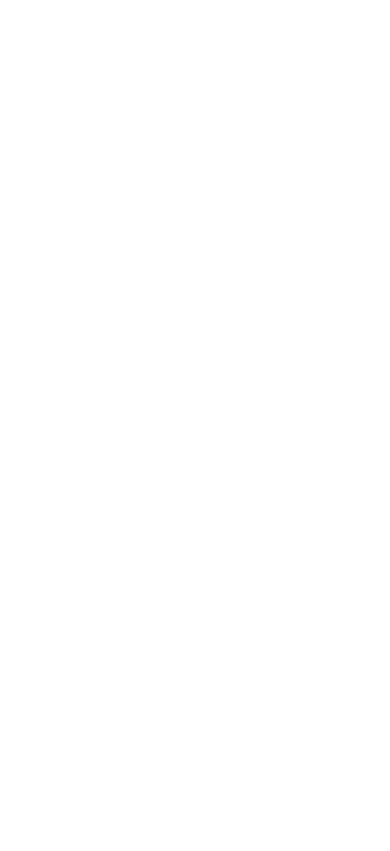
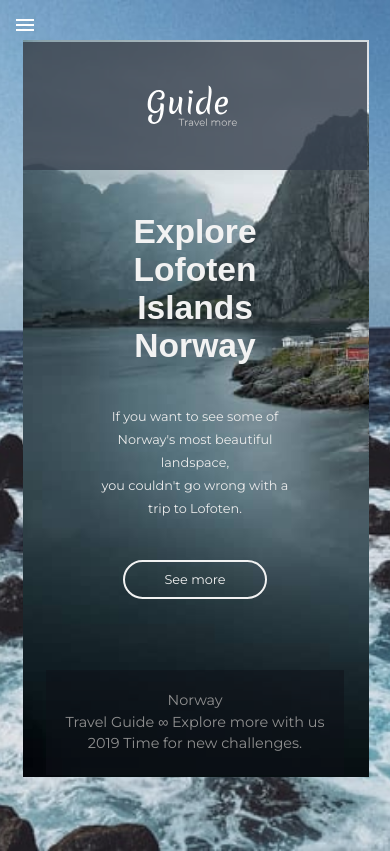
Before and after one commit to dharmyx/Travel-Guide, a plain HTML site: page index.html in a window 390 px wide. Drawn offline with Linux system fonts and the light colour scheme; a web font is replaced by a local one.

Commit message:
Travel Tour
- HTML
- CSS

```diff
--- a/index.html
+++ b/index.html
@@ -1,5 +1,6 @@
 <!DOCTYPE html>
 <html class="no-js">
+
     <head>
         <meta charset="utf-8">
         <meta http-equiv="X-UA-Compatible" content="IE=edge">
@@ -7,9 +8,79 @@
         <meta name="description" content="">
         <meta name="viewport" content="width=device-width, initial-scale=1">
         <link rel="stylesheet" href="style.css">
+        <link href="https://fonts.googleapis.com/icon?family=Material+Icons" rel="stylesheet">
     </head>
+
     <body>
+        <main>
+            <div class="inner-main">
+                <div class="content">
+                    <div class="inner-content">
+                        <div class="menu-wrap">
+                            <input type="checkbox" class="toggler">
+                            <div class="hamburger">
+                                <div></div>
+                            </div>
+                            <div class="menu">
+                                <div>
+                                    <div>
+                                        <ul>
+                                            <li><a href="#"></a>About</li>
+                                            <li><a href="#"></a>News</li>
+                                            <li><a href="#"></a>Contact Us</li>
+                                        </ul>
+                                    </div>
+                                </div>
+                            </div>
+                        </div>
+                        <div class="header-items">
+                            <div class="logo-img"></div>
+                            <div class="nav-items1">
+                                <a href="#" class="cul">Culture</a>
+                                <p>Life and people</p>
+                            </div>
+                            <div class="nav-items2">
+                                <a href="#" class="rea">Read more</a>
+                                <p>Info and advices</p>
+                            </div>
+                            <div class="nav-items3">
+                                <a href="#" class="cou">Cousine</a>
+                                <p>Must-tried food</p>
+                            </div>
+                            <div class="nav-items4">
+                                <a href="#" class="pla">Places</a>
+                                <p>Explore and discover</p>
+                            </div>
+                            <div class="nav-items5">
+                                <a href="#" class="act">Activities</a>
+                                <p>Enjoy</p>
+                            </div>
+                        </div>
+                        <div class="inner-text">
+                            <div class="text-column1">
+                                <div class="text-content">
+                                    <p class="explore">Explore Lofoten Islands Norway</p>
+                                    <p class="if">
+                                        If you want to see some of Norway's most beautiful landspace,<br>you couldn't go
+                                        wrong with a trip to Lofoten.
+                                    </p>
+                                    <div class="btn">
+                                        <a href="#">See more</a>
+                                    </div>
+                                </div>
+                            </div>
+                            <div class="text-column2">
+                                <div class="text2">
+                                    <p>Norway</p>
+                                    <p>Travel Guide ∞ Explore more with us</p>
+                                    <p>2019 Time for new challenges.</p>
+                                </div>
+                            </div>
+                        </div>
+                    </div>
+                </div>
+            </div>
+        </main>
+    </body>
 
-
-    </body>
 </html>
--- /dev/null
+++ b/menu.css
@@ -0,0 +1,133 @@
+
+.menu-wrap {
+    position: fixed;
+    top: 0;
+    left: 0;
+    z-index: 1;
+}
+
+
+.menu-wrap .toggler {
+    position: absolute;
+    top: 0;
+    left: 0;
+    z-index: 2;
+    cursor: pointer;
+    width: 30px;
+    height: 30px;
+    opacity: 0;
+}
+
+.menu-wrap .hamburger {
+    position: absolute;
+    top: 0;
+    left: 0;
+    z-index: 1;
+    width: 50px;
+    height: 50px;
+    padding: 1rem;
+    background: rgb(4, 42, 79, .05);
+    display: flex;
+    align-items: center;
+    justify-content: center;
+}
+
+/* Hamburger Line */
+
+.menu-wrap .hamburger > div {
+    position: relative;
+    width: 100%;
+    height: 2px;
+    background-color: #fff;
+    display: flex;
+    align-items: center;
+    justify-content: center;
+    transition: all 0.5s ease;
+}
+
+.menu-wrap .hamburger > div:before,
+.menu-wrap .hamburger > div:after {
+    content: '';
+    position: absolute;
+    z-index: 1;
+    top: -5px;
+    width: 100%;
+    height: 2px;
+    background: inherit;
+}
+
+.menu-wrap .hamburger > div:after{
+    top: 5px;
+}
+
+.menu-wrap .toggler:checked + .hamburger > div {
+    transform: rotate(135deg);
+}
+
+.menu-wrap .toggler:checked + .hamburger > div:before,
+.menu-wrap .toggler:checked + .hamburger > div:after {
+    top: 0;
+    transform: rotate(90deg);
+}
+
+.menu-wrap .toggler:checked:hover + .hamburger > div {
+    transform: rotate(225deg);
+}
+
+.menu-wrap .toggler:checked ~ .menu {
+    visibility: visible;
+}
+
+.menu-wrap .toggler:checked ~ .menu > div {
+    transform: scale(1);
+}
+
+.menu-wrap .toggler:checked ~ .menu > div > div {
+    opacity: 1;
+    transition: opacity 0.5s ease;
+}
+
+.menu-wrap .menu {
+    position: fixed;
+    top: 0;
+    left: 0;
+    width: 100%;
+    height: 100%;
+    visibility: hidden;
+    overflow: hidden;
+    display: flex;
+    align-items: center;
+    justify-content: center;
+}
+
+.menu-wrap .menu > div {
+    background: rgb(4, 42, 79, .75);
+    border-radius: 20px;
+    width: 50vw;
+    height: 35vh;
+    display: flex;
+    flex: none;
+    align-items: center;
+    justify-content: center;
+    transform: scale(0);
+    transition: all 0.4s ease;
+}
+
+.menu-wrap .menu > div > div {
+    text-align: center;
+    max-width: 50vw;
+    max-height: 20vh;
+    opacity: 0;
+    transition: opacity 0.5s ease;
+}
+
+
+
+.menu-wrap .menu > div > div > ul > li {
+    list-style: none;
+    color: #fff;
+    font-size: 1rem;
+    padding: 1rem;
+    text-align: center;
+    text-transform: uppercase;
+}
--- a/style.css
+++ b/style.css
@@ -0,0 +1,486 @@
+
+
+@import url('https://fonts.googleapis.com/css2?family=Cantata+One&family=DM+Serif+Display&family=Montserrat&family=Rozha+One&display=swap');
+
+* {
+    box-sizing: border-box;
+    margin: 0;
+    padding: 0;
+}
+
+body {
+    background-image: url(img/rocky-bg2.jpeg);
+    background-position: center;
+    background-size: cover;
+    background-repeat: no-repeat;
+}
+.menu-wrap,
+.toggler,
+.hamburger,
+.menu {
+    display: none;
+}
+.inner-main {
+    max-width: 100%;
+    height: 100%;
+    border: 2px solid rgb(0, 0, 0, 0);
+    border-top: none;
+}
+.content {
+    max-width: 90%;
+    height: 100%;
+    display: flex;
+    justify-content: center;
+    margin: 40px auto;
+}
+.inner-content {
+    max-width: 100%;
+    height: auto;
+    background-image: url(img/rock-bg.jpeg);
+    background-position-y: -30px;
+    background-size: cover;
+    background-repeat: no-repeat;
+    border: 2px solid rgb(0, 0, 0, 0);
+}
+.header-items {
+    width: 100%;
+    height: auto;
+    padding: 15px 80px;
+    background-color: rgb(53, 63, 77, 0.8);
+    display: grid;
+    grid-template-columns: repeat(7, 1fr);
+    grid-template-areas: "a . b c d e f";
+    grid-column-gap: 20px;
+}
+.logo-img {
+    grid-area: a;
+    width: auto;
+    height: 58px;
+    background-image: url(img/Travel-logo.svg);
+    background-position: center;
+    background-size: cover;
+    padding: 10px;
+    cursor: pointer;
+    animation: fadeIn 3s 1;
+}
+@keyframes fadeIn {
+    from {
+      opacity: 0;
+    }
+
+    to {
+      opacity: 1;
+    }
+  }
+
+.nav-items1 {
+    grid-area: b;
+    padding: 10px;
+}
+.nav-items2 {
+    grid-area: c;
+    padding: 10px;
+}
+.nav-items3 {
+    grid-area: d;
+    padding: 10px;
+}
+.nav-items4 {
+    grid-area: e;
+    padding: 10px;
+}
+.nav-items5 {
+    grid-area: f;
+    padding: 10px;
+}
+.nav-items1:hover,
+.nav-items2:hover,
+.nav-items3:hover,
+.nav-items4:hover,
+.nav-items5:hover {
+    background-color: rgb(211, 211, 211, 0.2);
+    border-bottom: 1px solid rgb(241, 240, 240);
+    border-radius: 5px;
+    cursor: pointer;
+    transition: ease-in-out .5s;
+}
+.nav-items1 a,
+.nav-items2 a,
+.nav-items3 a,
+.nav-items4 a,
+.nav-items5 a {
+    color: #ffffff;
+    text-decoration: none;
+    cursor: pointer;
+}
+.nav-items1 p,
+.nav-items2 p,
+.nav-items3 p,
+.nav-items4 p,
+.nav-items5 p {
+    font-size: .75rem;
+    font-weight: lighter;
+    padding-top: 10px;
+}
+.nav-items1,
+.nav-items2,
+.nav-items3,
+.nav-items4,
+.nav-items5 {
+    color: #ececec;
+    font-family: 'Montserrat', sans-serif;
+    padding-top: 10px;
+}
+
+.inner-text {
+    border: 2px solid rgb(0, 0, 0, 0);
+    width: 100%;
+    height: auto;
+    display: grid;
+    grid-template-columns: 65% auto;
+    grid-template-areas: "x y";
+}
+.text-column1 {
+    height: auto;
+    grid-area: x;
+    border: 1px solid rgb(0, 0, 0, 0);
+}
+.text-content {
+    width: fit-content;
+    height: auto;
+    border: none;
+    margin: 20px 70px;
+}
+.explore {
+    width: 90%;
+    height: auto;
+    font-family: 'Cantata One', sans-serif;
+    color: #f2f2f2;
+    font-size: 4.25rem;
+    font-weight: 900;
+    margin: 20px 0;
+    animation: fadeInLeft 3s 1;
+}
+@keyframes fadeInLeft {
+    from {
+      opacity: 0;
+      -webkit-transform: translate3d(-100%, 0, 0);
+      transform: translate3d(-100%, 0, 0);
+    }
+
+    to {
+      opacity: 1;
+      -webkit-transform: translate3d(0, 0, 0);
+      transform: translate3d(0, 0, 0);
+    }
+  }
+.if {
+    color: #ececec;
+    font-size: .8rem;
+    font-family: 'Montserrat', sans-serif;
+    line-height: 1.8;
+    margin: 20px 0;
+}
+.btn {
+    border: 2px solid #f2f2f2;
+    border-radius: 20px;
+    padding: 10px 40px;
+    font-family: 'Montserrat', sans-serif;
+    font-size: .8rem;
+    width: fit-content;
+    margin: 20px 0 70px;
+    cursor: pointer;
+    transition: ease .3s;
+}
+.btn:hover {
+    border: 2px solid #9e9e9e;
+}
+a {
+    text-decoration: none;
+    color: #f2f2f2;
+}
+.text-column2 {
+    grid-area: y;
+    display: flex;
+    flex-direction: row-reverse;
+    align-items: flex-end;
+}
+.text2 {
+    width: fit-content;
+    height: fit-content;
+    margin: 20px;
+    padding: 20px;
+    color: #909090;
+    font-size: .9rem;
+    font-weight: lighter;
+    font-family: 'Montserrat', sans-serif;
+    text-align: end;
+    background-color: rgb(14, 17, 24, 0.5);
+    line-height: 1.5;
+    animation: fadeIn 5s 1;
+}
+@keyframes fadeIn {
+    from {
+      opacity: 0;
+    }
+
+    to {
+      opacity: 1;
+    }
+  }
+
+/* MEDIA QUERRY SECTION */
+
+
+
+  @media (max-width: 768px) {
+
+      .content {
+          max-width: 90%;
+      }
+      .inner-content {
+          max-width: 100%;
+      }
+      .header-items {
+        width: 100%;
+        height: auto;
+        padding: 15px 40px;
+        background-color: rgb(53, 63, 77, 0.8);
+        display: flex;
+        flex-direction: column;
+    }
+    .logo-img {
+        grid-area: a;
+        width: 100%;
+        height: 98px;
+        background-image: url(img/Travel-logo.svg);
+        background-position: center;
+        background-size: 25vw;
+        background-repeat: no-repeat;
+        padding: 10px;
+        cursor: pointer;
+        animation: fadeIn 3s 1;
+    }
+    @keyframes fadeIn {
+        from {
+          opacity: 0;
+        }
+
+        to {
+          opacity: 1;
+        }
+      }
+
+    .nav-items1 {
+        display: none;
+    }
+    .nav-items2 {
+        display: none;
+    }
+    .nav-items3 {
+        display: none;
+    }
+    .nav-items4 {
+        display: none;
+    }
+    .nav-items5 {
+        display: none;
+    }
+
+    .inner-text {
+        border: 2px solid rgb(0, 0, 0, 0);
+        width: 100%;
+        height: auto;
+        display: grid;
+        grid-template-columns: auto;
+        grid-template-rows: auto;
+        grid-template-areas: "x"
+        "y";
+    }
+    .text-column1 {
+        height: auto;
+        grid-area: x;
+    }
+    .text-content {
+        width: fit-content;
+        height: auto;
+        border: none;
+        text-align: center;
+    }
+    .explore {
+        font-size: 2.1rem;
+        margin: 40px auto;
+        animation: fadeInLeft 3s 1;
+    }
+    @keyframes fadeInLeft {
+        from {
+          opacity: 0;
+          -webkit-transform: translate3d(-100%, 0, 0);
+          transform: translate3d(-100%, 0, 0);
+        }
+
+        to {
+          opacity: 1;
+          -webkit-transform: translate3d(0, 0, 0);
+          transform: translate3d(0, 0, 0);
+        }
+      }
+    .if {
+        margin: 20px auto;
+    }
+    .btn {
+        margin: 40px auto;
+    }
+    .text-column2 {
+        display: flex;
+        flex-direction: row-reverse;
+        align-items: flex-end;
+    }
+    .text2 {
+        width: fit-content;
+        height: fit-content;
+        margin: 30px auto;
+        padding: 20px auto;
+        text-align: center;
+    }
+
+/* Hamburger MENU */
+
+    .menu-wrap,
+    .toggler,
+    .hamburger,
+    .menu {
+        display: block;
+    }
+    .menu-wrap {
+        position: fixed;
+        top: 0;
+        left: 0;
+        z-index: 1;
+    }
+    .menu-wrap .toggler {
+        position: absolute;
+        top: 0;
+        left: 0;
+        z-index: 2;
+        cursor: pointer;
+        width: 30px;
+        height: 30px;
+        opacity: 0;
+    }
+
+    .menu-wrap .hamburger {
+        position: absolute;
+        top: 0;
+        left: 0;
+        z-index: 1;
+        width: 50px;
+        height: 50px;
+        padding: 1rem;
+        background: rgb(4, 42, 79, .01);
+        display: flex;
+        align-items: center;
+        justify-content: center;
+    }
+
+/* Hamburger Line */
+
+    .menu-wrap .hamburger > div {
+        position: relative;
+        width: 100%;
+        height: 2px;
+        background-color: #fff;
+        display: flex;
+        align-items: center;
+        justify-content: center;
+        transition: all 0.5s ease;
+    }
+
+    .menu-wrap .hamburger > div:before,
+    .menu-wrap .hamburger > div:after {
+        content: '';
+        position: absolute;
+        z-index: 1;
+        top: -5px;
+        width: 100%;
+        height: 2px;
+        background: inherit;
+    }
+
+    .menu-wrap .hamburger > div:after{
+        top: 5px;
+    }
+
+    .menu-wrap .toggler:checked + .hamburger > div {
+        transform: rotate(135deg);
+    }
+
+    .menu-wrap .toggler:checked + .hamburger > div:before,
+    .menu-wrap .toggler:checked + .hamburger > div:after {
+        top: 0;
+        transform: rotate(90deg);
+    }
+
+    .menu-wrap .toggler:checked:hover + .hamburger > div {
+        transform: rotate(225deg);
+    }
+
+    .menu-wrap .toggler:checked ~ .menu {
+        visibility: visible;
+    }
+
+    .menu-wrap .toggler:checked ~ .menu > div {
+        transform: scale(1);
+    }
+
+    .menu-wrap .toggler:checked ~ .menu > div > div {
+        opacity: 1;
+        transition: opacity 0.5s ease;
+    }
+
+    .menu-wrap .menu {
+        position: fixed;
+        top: 0;
+        left: 0;
+        width: 100%;
+        height: 100%;
+        visibility: hidden;
+        overflow: hidden;
+        display: flex;
+        align-items: center;
+        justify-content: center;
+    }
+
+    .menu-wrap .menu > div {
+        background: rgb(4, 42, 79, .75);
+        border-radius: 20px;
+        width: 50vw;
+        height: 35vh;
+        display: flex;
+        flex: none;
+        align-items: center;
+        justify-content: center;
+        transform: scale(0);
+        transition: all 0.4s ease;
+    }
+
+    .menu-wrap .menu > div > div {
+        text-align: center;
+        max-width: 50vw;
+        max-height: 20vh;
+        opacity: 0;
+        transition: opacity 0.5s ease;
+    }
+
+
+
+    .menu-wrap .menu > div > div > ul > li {
+        list-style: none;
+        color: #fff;
+        font-size: 1rem;
+        padding: 1rem;
+        text-align: center;
+        text-transform: uppercase;
+    }
+
+}
```
Also changed, not shown: img/Travel-logo.svg (added), img/rock-bg.jpeg (added), img/rocky-bg2.jpeg (added), 2 other files.
